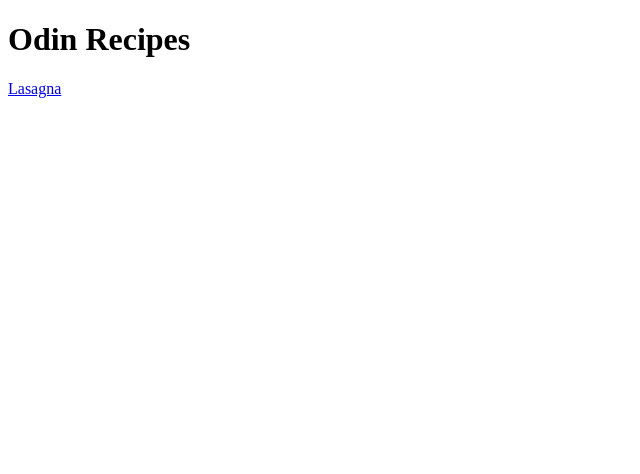
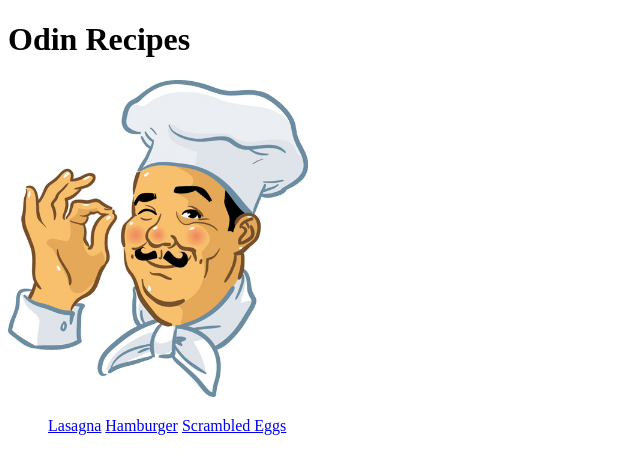
Before and after one commit to josephventuri/odin-recipes, a plain HTML site: page index.html in a window 1280 px wide. Shown: the whole page, without its empty margins (0-640 px from the left). Drawn offline with Linux system fonts and the light colour scheme.

Commit message:
Initial commit

```diff
--- a/index.html
+++ b/index.html
@@ -1,12 +1,19 @@
 <!DOCTYPE html>
-<html lang="en">
-<head>
-    <meta charset="UTF-8">
-    <meta name="viewport" content="width=device-width, initial-scale=1.0">
-    <title>Document</title>
-</head>
-<body>
-    <h1>Odin Recipes</h1>
-    <a href="recipes/lasagna.html">Lasagna</a>
-</body>
+<html>
+    <head>
+        <meta charset="UTF-8">
+        <title>Odin Recipes</title>
+    </head>
+    <body>
+        <h1 id= 'header'> Odin Recipes</h1>
+        <img src="./chef.jpg" alt="lasagna" width="300">
+        <div>
+            <ul>
+                <a href='./recipes/lasagna.html'>Lasagna</a></li>
+                <a href='./recipes/hamburger.html'>Hamburger</a></li>
+                <a href='./recipes/scrambledeggs.html'>Scrambled Eggs</a></li>
+            </ul>
+        </div>
+
+    </body>
 </html>
```
Also changed, not shown: recipes/hamburger.html (+1 -1 lines), recipes/lasagna.html (+1 -1 lines), chef.jpg (added).
